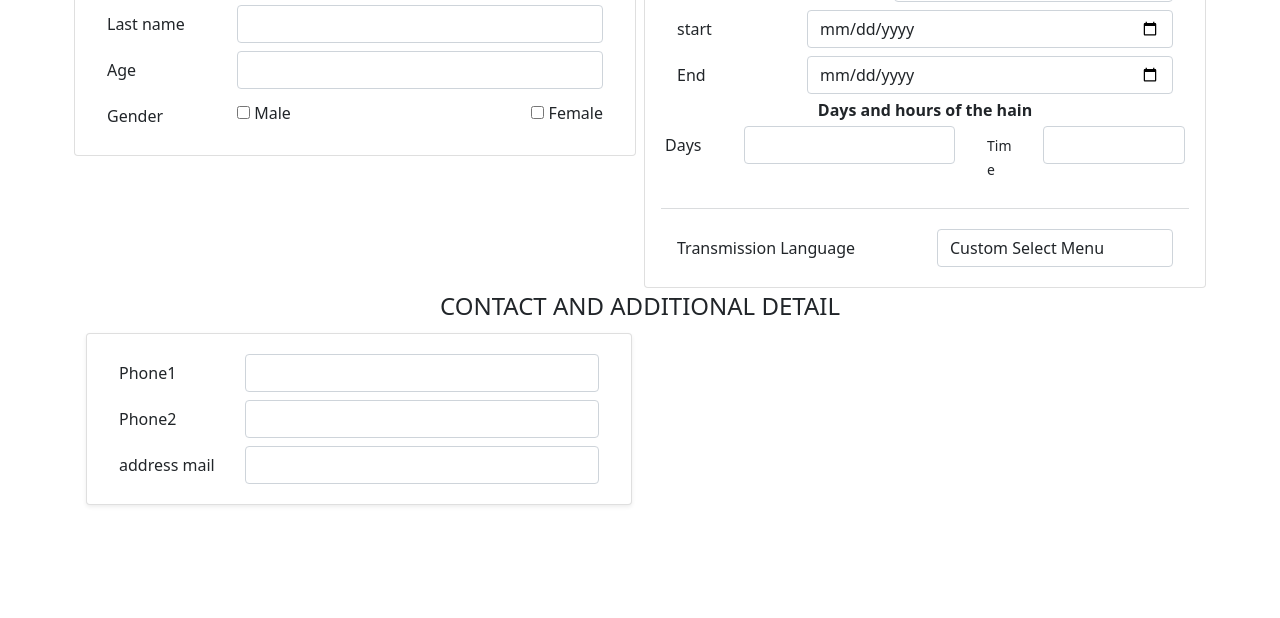
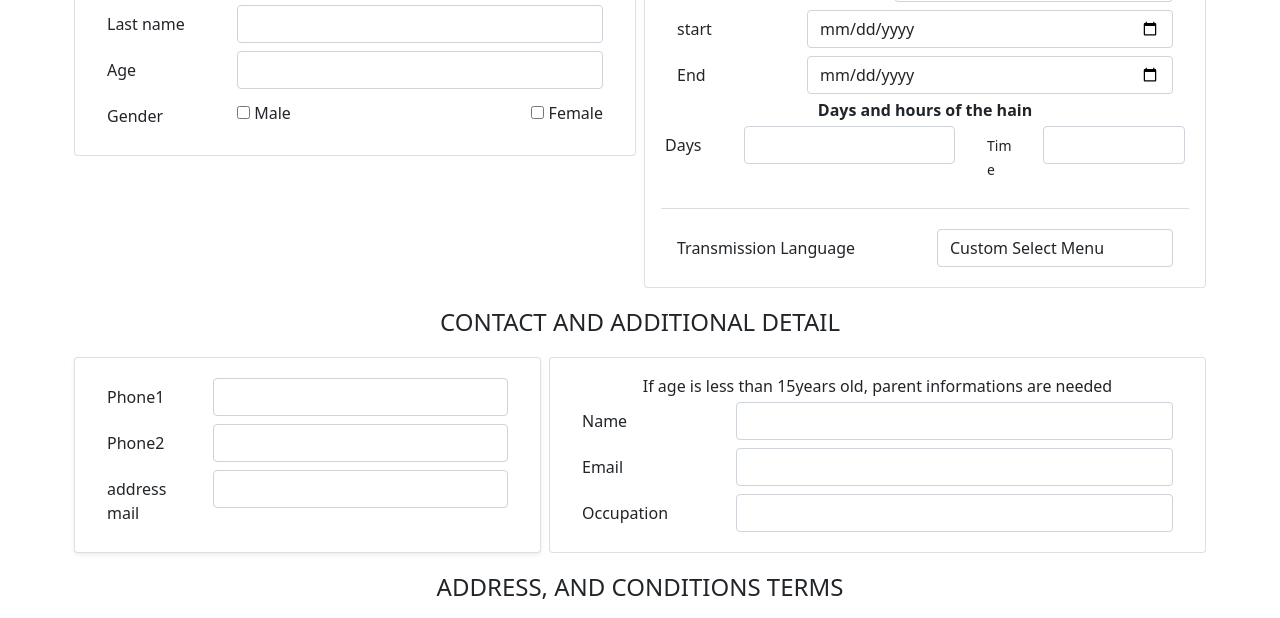
Before and after one commit to Jean-pierre14/CrudMysqlReactFrontEnd, a website: page views/ccpgl1.html in a window 1280 px wide. Shown: the part 214-832 px from the top of the page. Before the commit the page ends 800 px from the top, so only its background shows below. Drawn offline with nearby package versions, Linux system fonts and the light colour scheme.

Commit message:
First side done

```diff
--- a/views/ccpgl1.html
+++ b/views/ccpgl1.html
@@ -131,13 +131,13 @@
                             </div>
                         </div>
                     </div>
-                    <div class="box">
+                    <div class="box my-3">
                         <h4 class="text-uppercase text-center">
                             contact and additional detail
                         </h4>
                     </div>
                     <div class="row">
-                        <div class="col-md-6 col-sm-12 m-1">
+                        <div class="col-md-5 col-sm-12 p-1">
                             <div class="card card-body shadow-sm">
                                 <div class="form-group row m-1">
                                     <label for="phone1" class="col-sm-3 col-form-label">Phone1</label>
@@ -159,8 +159,38 @@
                                 </div>
                             </div>
                         </div>
-                        <div class="col-md-6 col-sm-12 m-1"></div>
+                        <div class="col-md-7 col-sm-12 p-1">
+                            <div class="card card-body">
+                                <p class="p-0 m-0 text-center">
+                                    If age is less than 15years old, parent informations are needed
+                                </p>
+                                <div class="form-group row m-1">
+                                    <label for="nameP" class="col-sm-3 col-form-label">Name</label>
+                                    <div class="col-sm-9">
+                                      <input type="text" class="form-control" id="nameP">
+                                    </div>
+                                </div>
+                                <div class="form-group row m-1">
+                                    <label for="emailP" class="col-sm-3 col-form-label">Email</label>
+                                    <div class="col-sm-9">
+                                      <input type="emailP" class="form-control" id="emailP">
+                                    </div>
+                                </div>
+                                <div class="form-group row m-1">
+                                    <label for="occupaton" class="col-sm-3 col-form-label">Occupation</label>
+                                    <div class="col-sm-9">
+                                      <input type="text" class="form-control" id="occupaton">
+                                    </div>
+                                </div>
+                            </div>
+                        </div>
                     </div>
+                    <div class="box my-3">
+                        <h4 class="text-uppercase text-center">
+                            address, and conditions terms
+                        </h4>
+                    </div>
+
                 </form>
             </div>
         </div>
```
